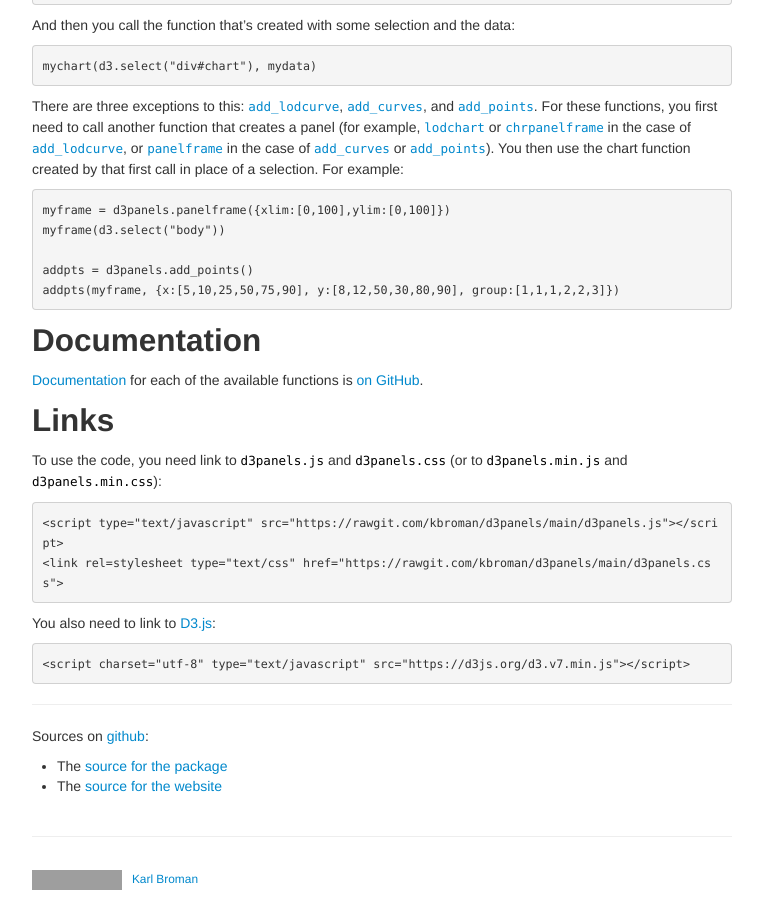
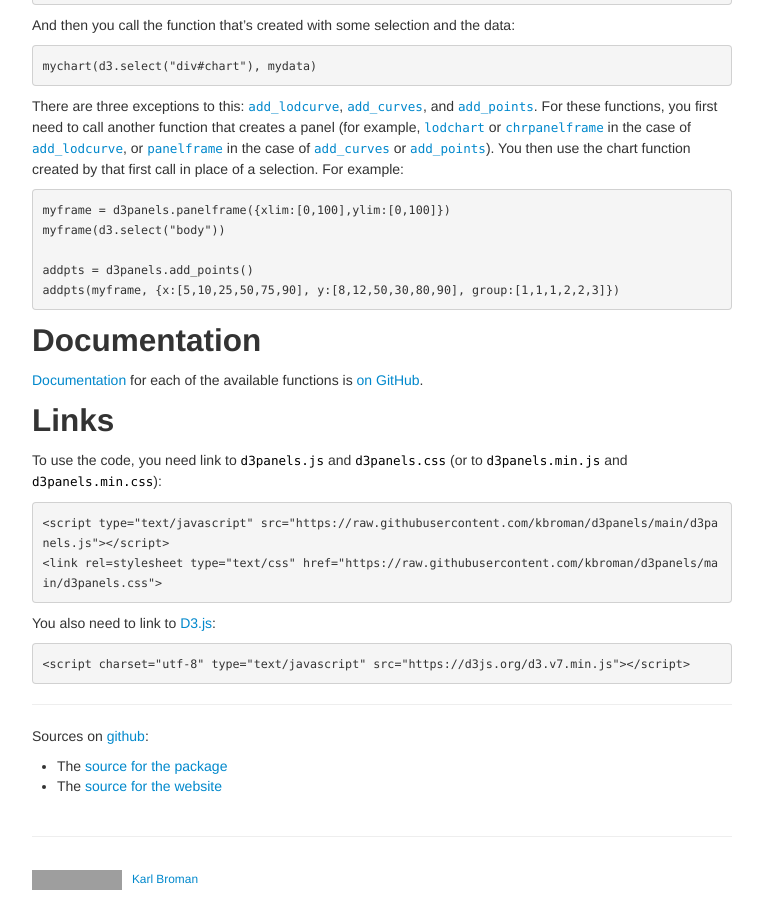
Before and after one commit to kbroman/d3panels, a Jekyll site: the page built from index.md, in a window 1280 px wide and 900 px high, scrolled down 2548 px. Shown: the whole window, without its empty margins (258-1021 px from the left). Built offline with Jekyll 4.4.1, drawn with Linux system fonts in a browser that asks for light colours; grey boxes are pictures that could not be loaded.

Commit message:
update links on web rawgit.com -> raw.githubusercontent.com

````diff
--- a/index.md
+++ b/index.md
@@ -153,8 +153,8 @@ To use the code, you need link to `d3panels.js` and `d3panels.css` (or
 to `d3panels.min.js` and `d3panels.min.css`):
 
 ```html
-<script type="text/javascript" src="https://rawgit.com/kbroman/d3panels/main/d3panels.js"></script>
-<link rel=stylesheet type="text/css" href="https://rawgit.com/kbroman/d3panels/main/d3panels.css">
+<script type="text/javascript" src="https://raw.githubusercontent.com/kbroman/d3panels/main/d3panels.js"></script>
+<link rel=stylesheet type="text/css" href="https://raw.githubusercontent.com/kbroman/d3panels/main/d3panels.css">
 ```
 
 You also need to link to [D3.js](https://d3js.org):
````
